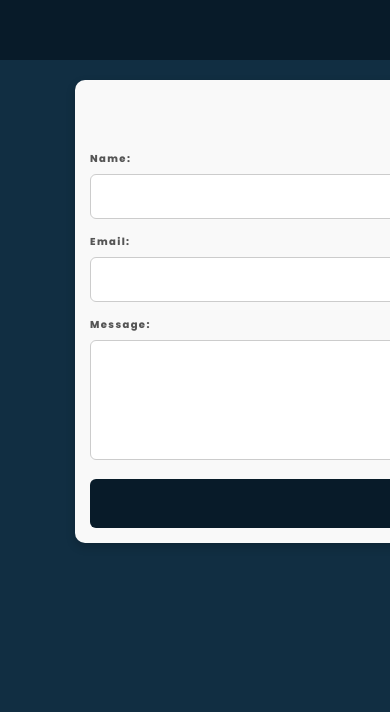
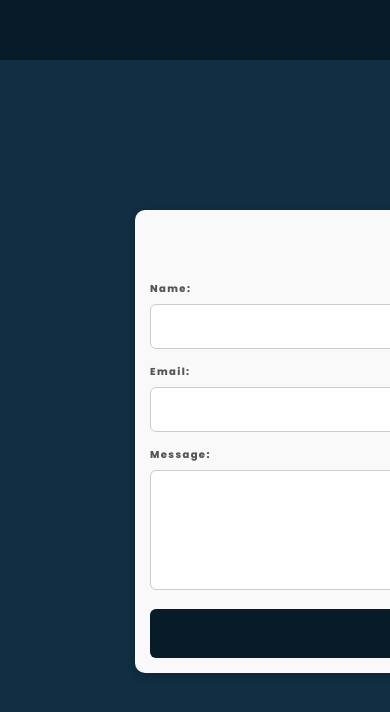
Before and after one commit to Smayuraa/Portfolio_MERN_STACK, a React (Vite) app in the folder portfolio/: page / in a window 390 px wide. Shown: the part 3565-4277 px from the top of the page. Built offline with nearby package versions, Linux system fonts and the light colour scheme; some icons are missing; a web font is replaced by a local one.

Commit message:
fixed error

```diff
--- a/portfolio/src/App.css
+++ b/portfolio/src/App.css
@@ -1040,15 +1040,14 @@ h1 {
       opacity: 1;
   }
 }
-.contact {
+.contact{
   background-color: #112e42;
-  padding: 20px 0;
 }
 
 .contact-form-container {
   max-width: 90%;
   width: 400px;
-  margin: 0 auto;
+  margin: 50px auto;
   padding: 20px;
   background-color: #f9f9f9;
   border-radius: 10px;
@@ -1057,8 +1056,9 @@ h1 {
 
 @media (max-width: 600px) {
   .contact-form-container {
-    width: 100%; /* Full width for small devices */
+    width: 95%;
     padding: 15px;
+    margin-right: 50%;
   }
 }
 
@@ -1120,5 +1120,5 @@ h1 {
 }
 
 .form-button:hover {
-  background-color: #00abf0;
+  background-color:#00abf0 ;
 }
```
